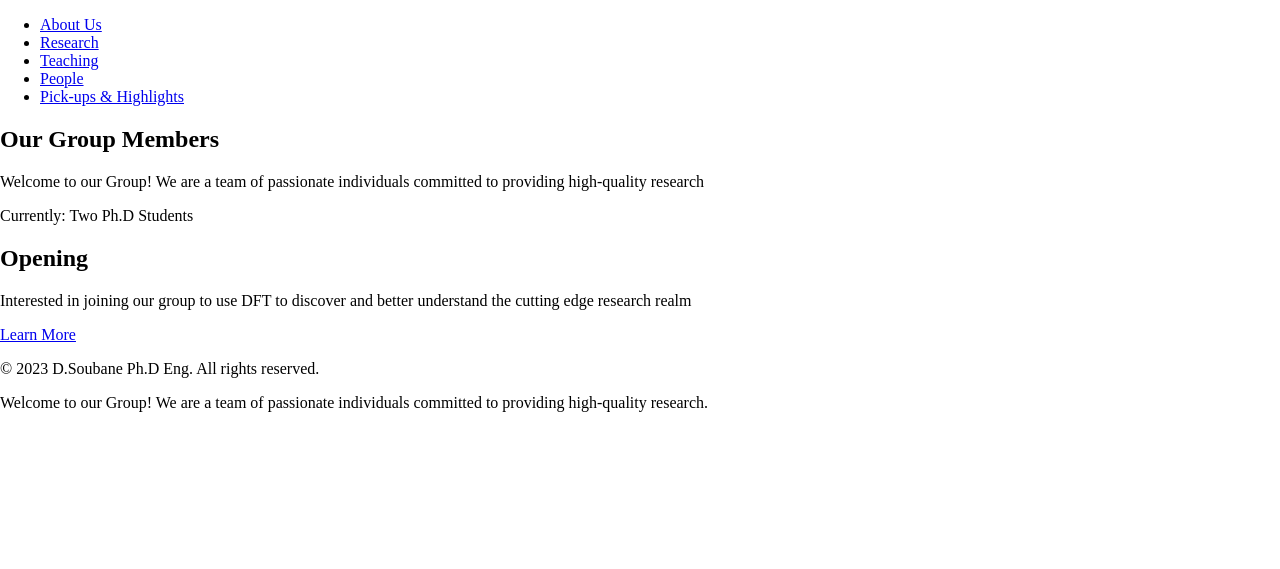
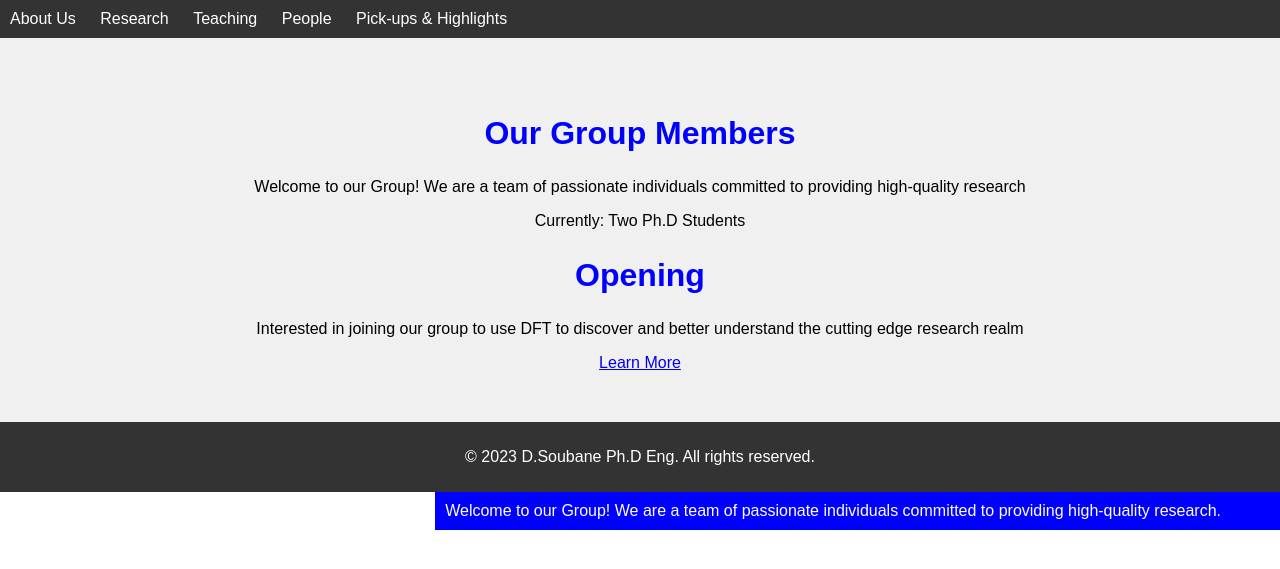
Before and after one commit to D-Soubane/D-Soubane.github.io, a PHP site: page /People.html in a window 1280 px wide; the page is wider, and only the part inside the window is pictured. Shown: the top 569 px of that part. Run offline with PHP 8.4, Linux system fonts and the light colour scheme.

Commit message:
Update styles.css

```diff
--- a/styles.css
+++ b/styles.css
@@ -1,38 +1,85 @@
+/* Global styles */
 body {
-  margin: 0;
-  padding: 0;
+    margin: 0;
+    padding: 0;
+    font-family: Arial, sans-serif;
+    color: black; /* Set default text color to black */
 }
 
-.container {
-  width: 100%;
-  height: 100px;
-  display: flex;
-  justify-content: space-between;
+header {
+    background-color: #333;
+    color: blue; /* Set header text color to blue */
+    padding: 10px;
 }
 
-.line1 {
-  background-color: darkblue;
-  color: white;
-  width: 1cm;
-  text-align: center;
+nav ul {
+    list-style: none;
+    margin: 0;
+    padding: 0;
 }
 
-.line2 {
-  background-color: lightblue;
-  color: yellow;
-  width: 0.3cm;
-  text-align: center;
+nav ul li {
+    display: inline-block;
+    margin-right: 20px;
 }
 
-.line3 {
-  background-color: white;
-  width: 100%;
-  text-align: center;
+nav ul li a {
+    color: #fff;
+    text-decoration: none;
 }
 
-.line4 {
-  background-color: yellow;
-  color: black;
-  width: 0.3cm;
-  text-align: center;
+.banner {
+    text-align: center;
+    background-color: #f0f0f0;
+    padding: 50px;
+    color: black; /* Set banner text color to black */
 }
+
+.features {
+    display: flex;
+    justify-content: space-around;
+    padding: 20px;
+}
+
+.feature {
+    text-align: center;
+    max-width: 300px;
+}
+
+.feature img {
+    width: 100%;
+    height: auto;
+}
+
+footer {
+    background-color: #333;
+    color: #fff;
+    text-align: center;
+    padding: 10px;
+    color: white; /* Set footer text color to white */
+}
+
+/* Custom styles for specific elements */
+.banner h1 {
+    font-size: 2em;
+    color: blue;
+}
+
+/* CSS animation for scrolling the text */
+@keyframes marquee {
+    0% { transform: translateX(100%); }
+    100% { transform: translateX(-100%); }
+}
+
+.scrolling-text {
+    white-space: nowrap;
+    animation: marquee 20s linear infinite; /* Increase the duration to slow down the scrolling */
+    color: white;
+    background-color: blue;
+    padding: 10px;
+}
+
+/* Custom style for copyright notice */
+footer p {
+    color: white;
+}
```
